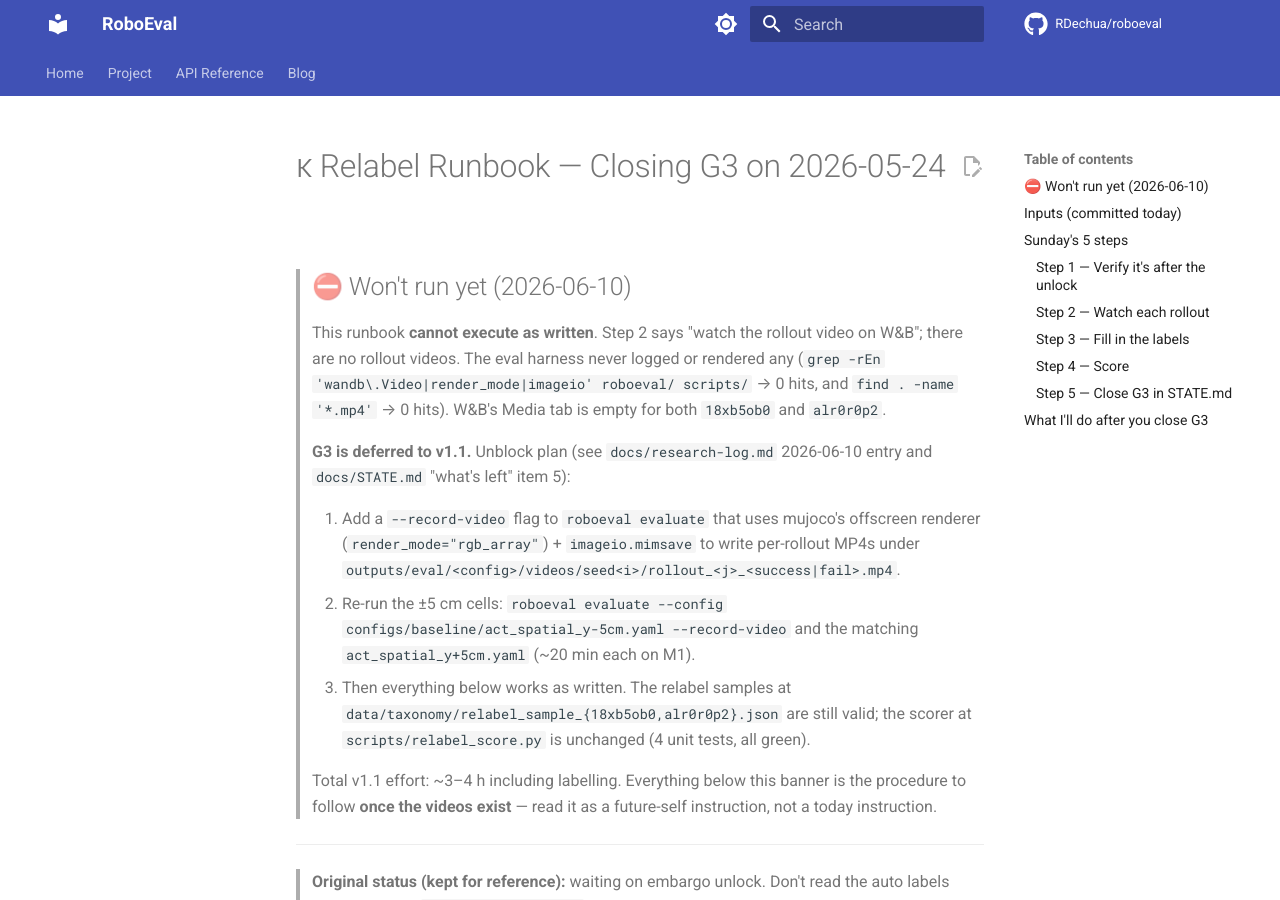
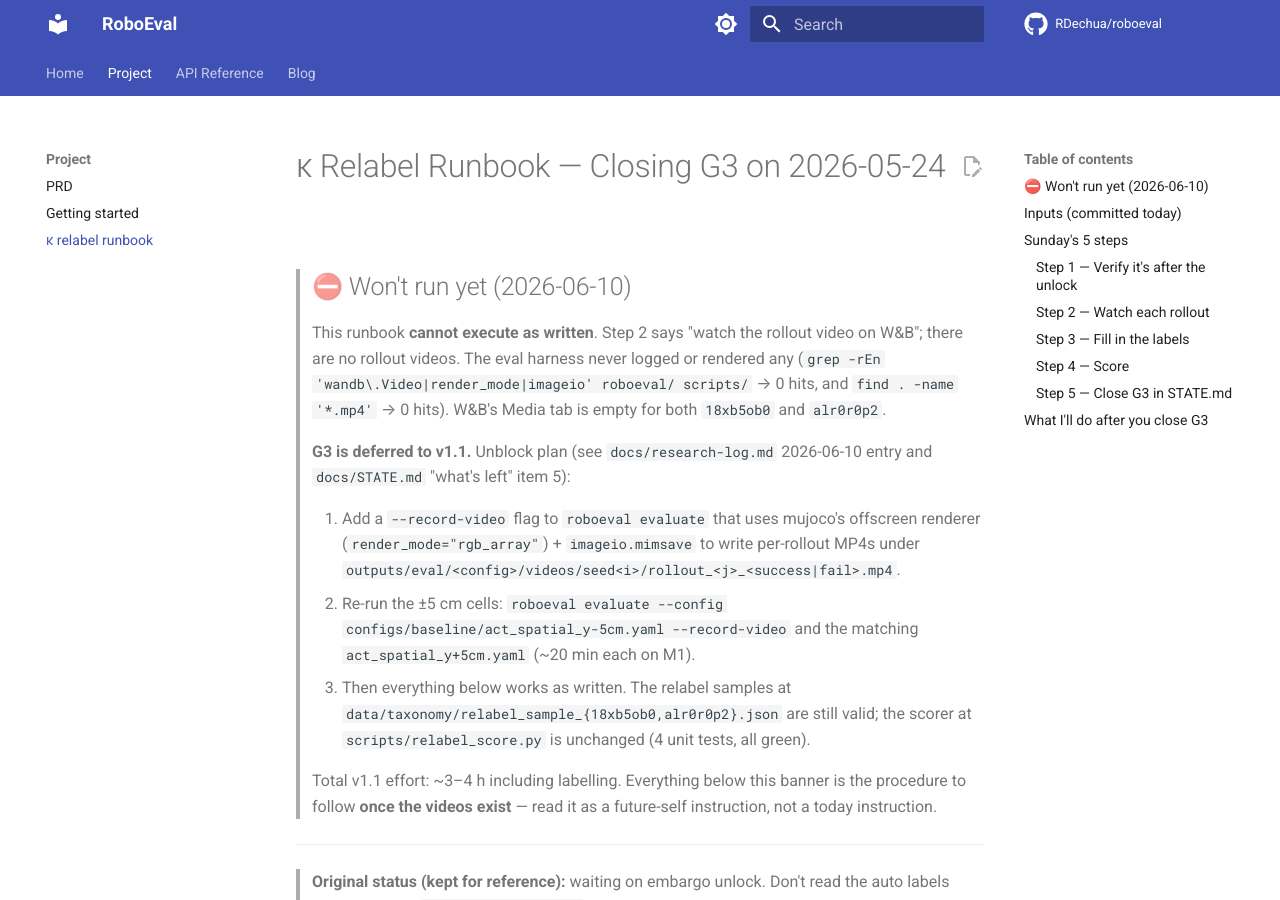
Before and after one commit to RDechua/roboeval, an MkDocs documentation site: the page built from docs/kappa-relabel-runbook.md, in a window 1280 px wide and 900 px high. Built offline with MkDocs 1.6.1 and Material for MkDocs 9.7.7, drawn with Linux system fonts in a browser that asks for light colours; comment, search, counter and statistics services are not loaded.

Commit message:
docs(mkdocs): surface the κ relabel runbook in nav + ignore build dir

```diff
--- a/mkdocs.yml
+++ b/mkdocs.yml
@@ -68,6 +68,7 @@ nav:
   - Project:
       - PRD: PRD.md
       - Getting started: getting-started.md
+      - "κ relabel runbook": kappa-relabel-runbook.md
   - API Reference:
       - Overview: reference/index.md
       - CLI: reference/cli.md
```
Also changed, not shown: 1 other file.
